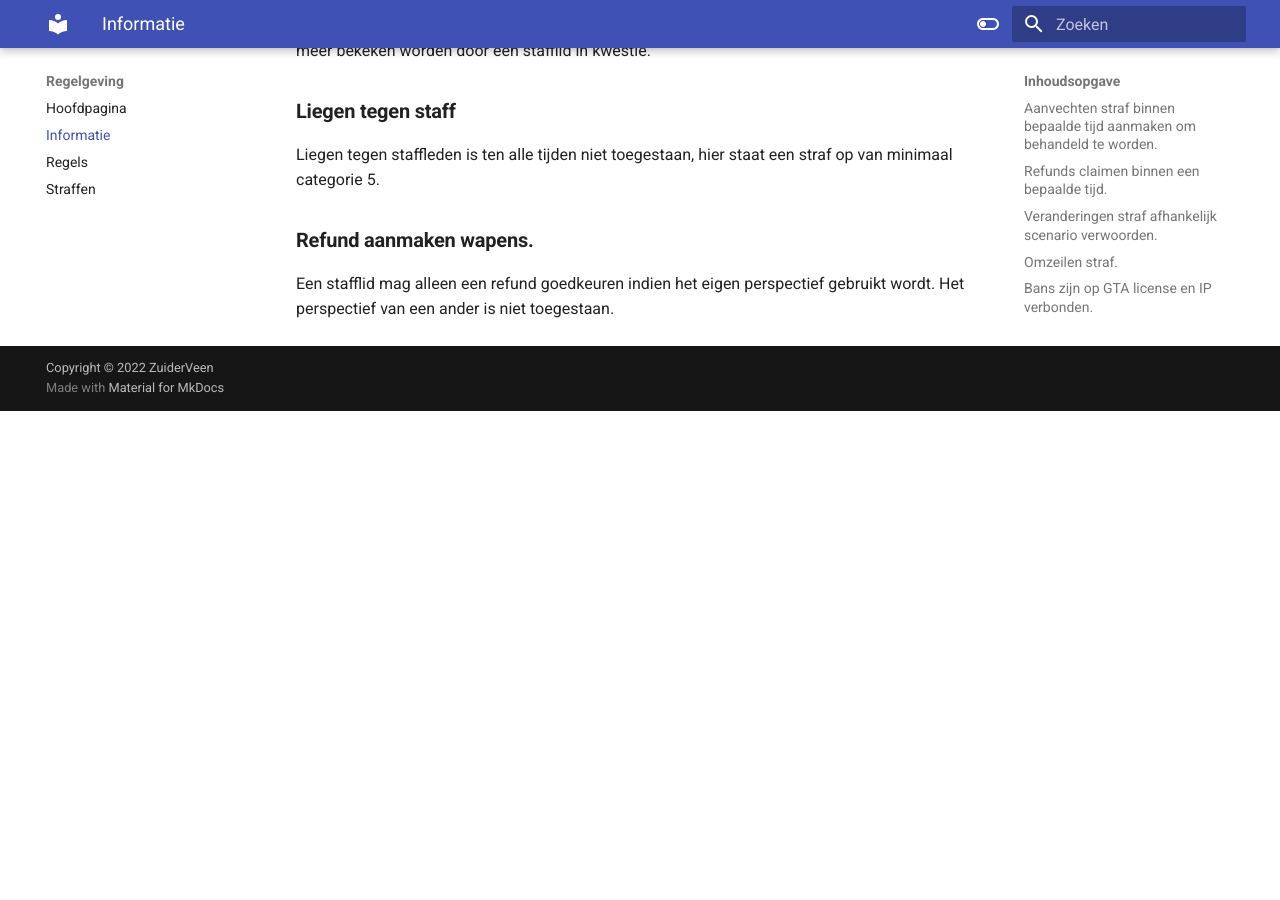
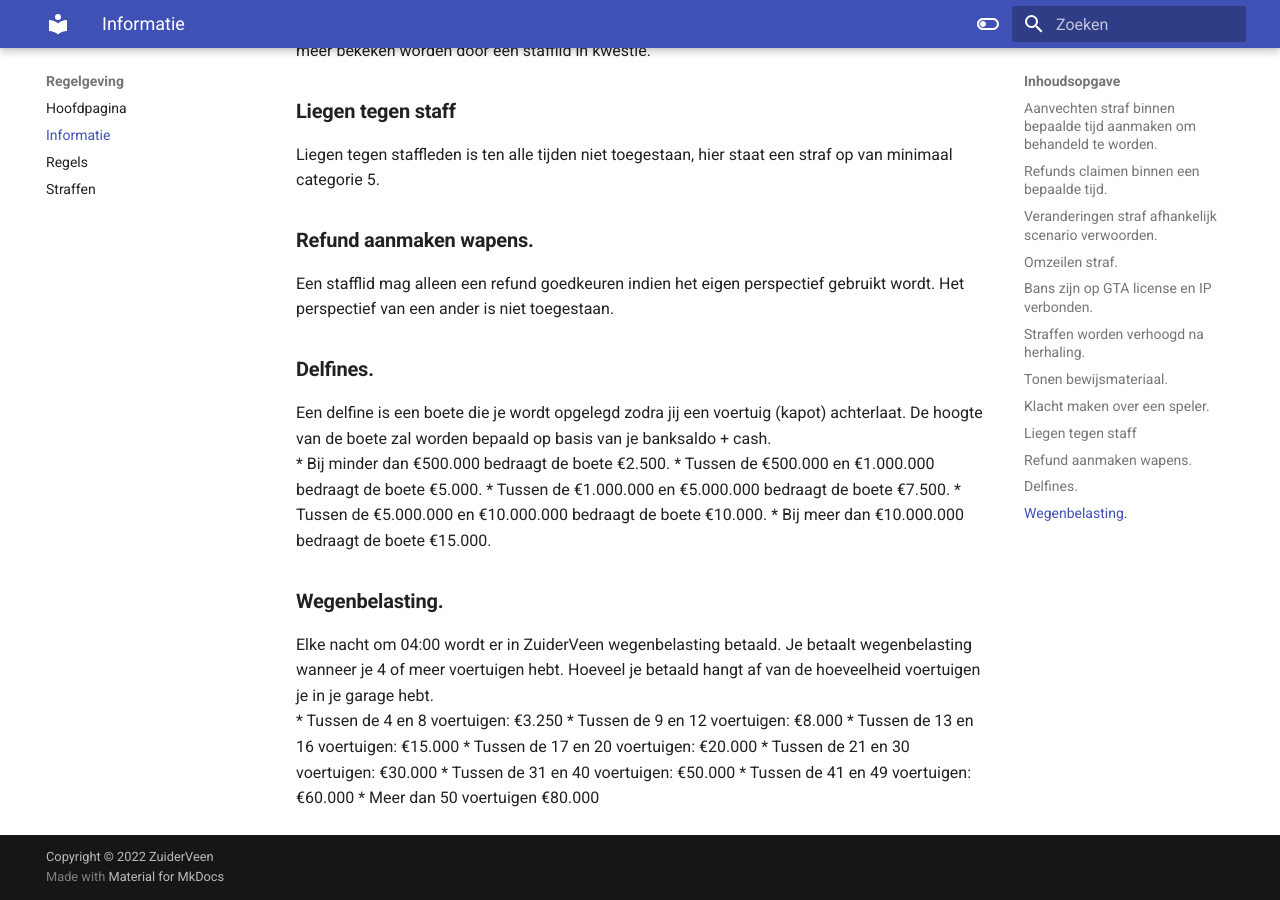
Before and after one commit to ZuiderVeenRP/apv, an MkDocs documentation site: the page built from docs/informatie.md, in a window 1280 px wide and 900 px high, scrolled down 1399 px. Built offline with MkDocs 1.6.1 and Material for MkDocs 9.7.7, drawn with Linux system fonts in a browser that asks for light colours; comment, search, counter and statistics services are not loaded; before the commit the page ends 1810 px from its top, so only the background shows below that.

Commit message:
Aanpassingen artikel 16 + informatie tab
In informatie is nu de hoogte van delfines te vinden. Ook wordt er nu aangegeven dat we wegenbelasting afschrijven, en welke bedragen dit zijn.

In artikel 16 heb ik een verwijzing naar de delfines gedaan.

```diff
--- a/docs/informatie.md
+++ b/docs/informatie.md
@@ -38,3 +38,22 @@
 
 ### **Refund aanmaken wapens.**<br>
 Een stafflid mag alleen een refund goedkeuren indien het eigen perspectief gebruikt wordt. Het perspectief van een ander is niet toegestaan. </br>
+
+### **Delfines.**<br>
+Een delfine is een boete die je wordt opgelegd zodra jij een voertuig (kapot) achterlaat. De hoogte van de boete zal worden bepaald op basis van je banksaldo + cash.</br>
+ * Bij minder dan €500.000 bedraagt de boete €2.500.
+ * Tussen de €500.000 en €1.000.000 bedraagt de boete €5.000.
+ * Tussen de €1.000.000 en €5.000.000 bedraagt de boete €7.500.
+ * Tussen de €5.000.000 en €10.000.000 bedraagt de boete €10.000.
+ * Bij meer dan €10.000.000 bedraagt de boete €15.000.</br>
+
+### **Wegenbelasting.**<br>
+Elke nacht om 04:00  wordt er in ZuiderVeen wegenbelasting betaald. Je betaalt wegenbelasting wanneer je 4 of meer voertuigen hebt. Hoeveel je betaald hangt af van de hoeveelheid voertuigen je in je garage hebt.</br>
+ * Tussen de 4 en 8 voertuigen: €3.250
+ * Tussen de 9 en 12 voertuigen: €8.000
+ * Tussen de 13 en 16 voertuigen: €15.000
+ * Tussen de 17 en 20 voertuigen: €20.000
+ * Tussen de 21 en 30 voertuigen: €30.000
+ * Tussen de 31 en 40 voertuigen: €50.000
+ * Tussen de 41 en 49 voertuigen: €60.000
+ * Meer dan 50 voertuigen €80.000
```
Also changed, not shown: docs/algemeen.md (+1 -1 lines).
